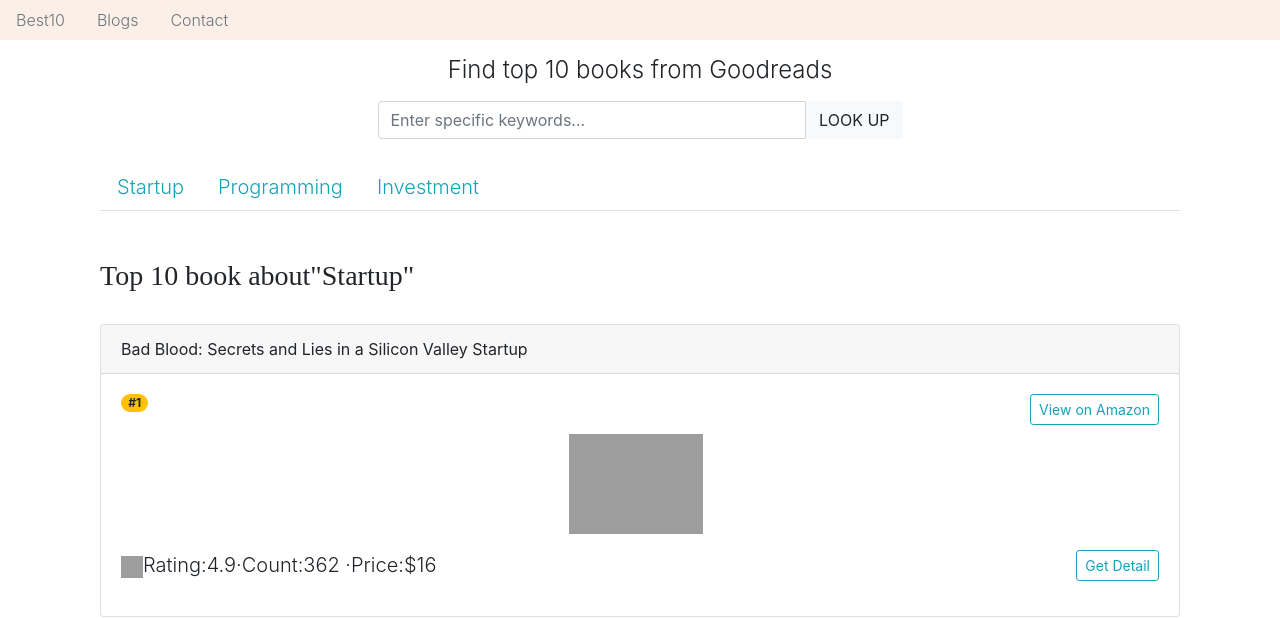
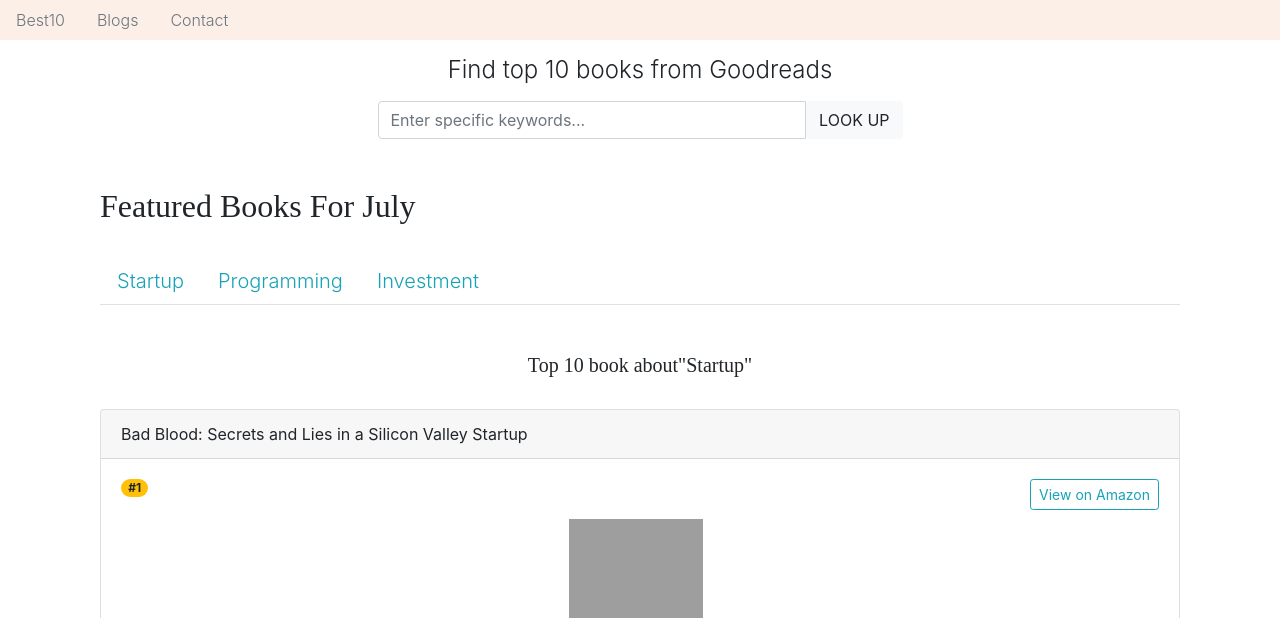
Before and after one commit to cjluocode/best10store, a Django app: page / in a window 1280 px wide. Shown: the top 618 px of the page. Run offline with Django 3.2, Linux system fonts and the light colour scheme; data comes from the database, SQL or seed files in the repository; data that the repository does not hold is empty; some libraries are stand-ins or nearby versions; some web fonts are replaced; grey boxes are pictures that could not be loaded.

Commit message:
modify home page

```diff
--- a/templates/landing_page/product_navbar.html
+++ b/templates/landing_page/product_navbar.html
@@ -2,14 +2,10 @@
 <div class="row">
     <div class="col-12 col-sm-12 col-md-12 col-lg-12 col-lx-12">
         <br>
-        <!--<nav class="navbar navbar-expand-lg">-->
-        <!--<nav class="nav">-->
-  <!--<a class="nav-link btn btn-outline-success" href=""></a>-->
-  <!--<a class="nav-link btn btn-outline-success" href=""></a>-->
-  <!--<a class="nav-link btn btn-outline-success" href=""></a>-->
+        <br>
+   <h2 class="title-text">Featured Books For July</h2>
+        <br>
 
-        <!--</nav>-->
-   <!--</nav>-->
  <ul class="nav nav-tabs">
   <li class="nav-item">
     <a class="nav-link btn btn-outline-info btn-sm" href="?category=Startup"><span class="lead">Startup</span></a>
@@ -23,7 +19,7 @@
 </ul>
         <br>
         <br>
-     <h3 class="title-text">Top 10 book about"{{ category }}"</h3>
+     <h5 class="title-text text-center">Top 10 book about"{{ category }}"</h5>
         <br>
 </div>
     </div>
```
